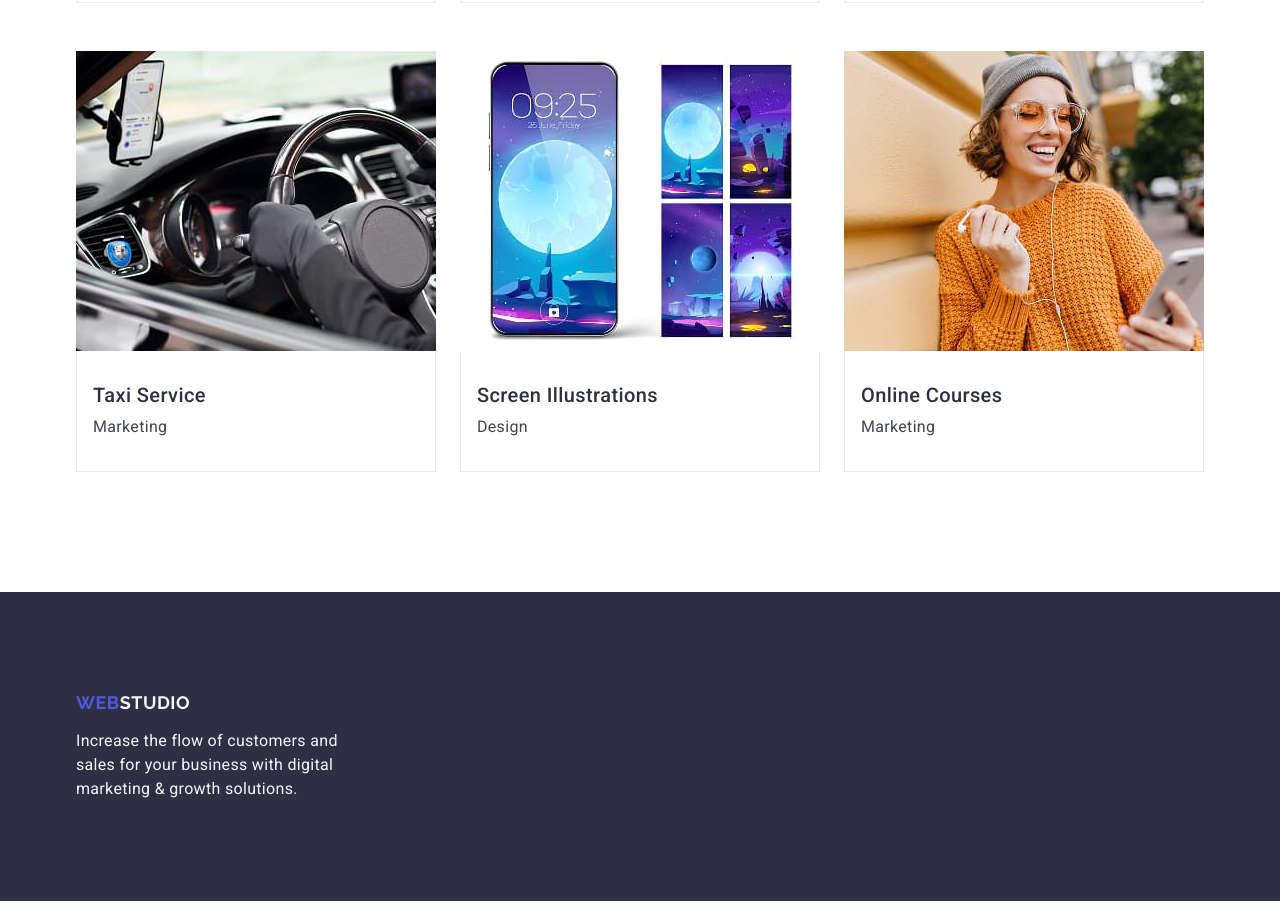
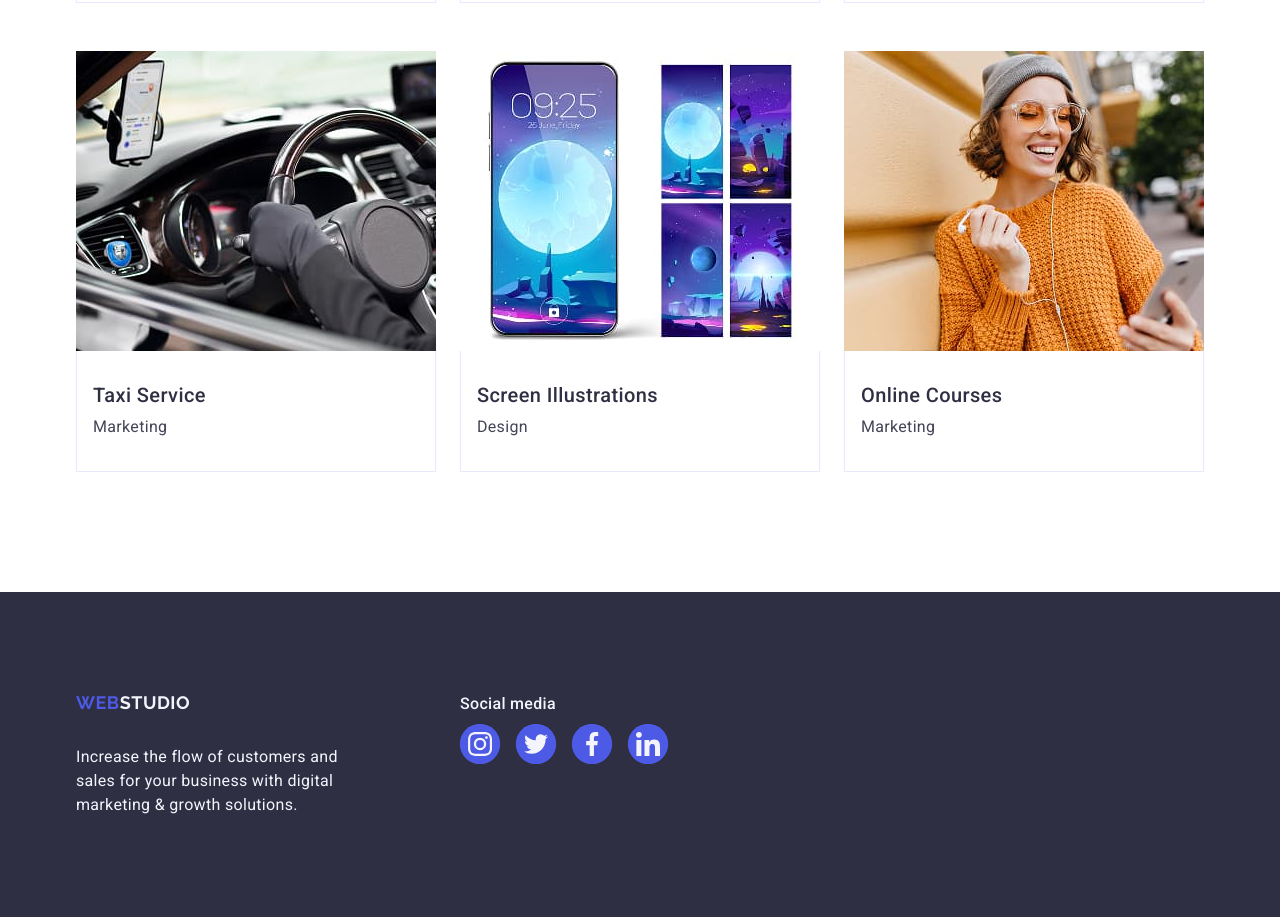
Before and after one commit to ZamorinVolodymyr/goit-markup-hw-04, a plain HTML site: page index.html in a window 1280 px wide. Shown: the part 2567-3484 px from the top of the page. Drawn offline with nearby package versions, Linux system fonts and the light colour scheme.

Commit message:
add 4hw footer

```diff
--- a/css/styles.css
+++ b/css/styles.css
@@ -422,6 +422,18 @@ a {
   padding-bottom: 100px;
 }
 
+.footer-logo-container {
+  max-width: 264px;
+}
+
+.footer-container {
+  display: flex;
+  justify-content: flex-start;
+  align-items: flex-start;
+  flex-wrap: wrap;
+  gap: 120px;
+}
+
 .footer-logo {
   display: inline-block;
   font-family: "Raleway", sans-serif;
@@ -446,4 +458,47 @@ a {
   letter-spacing: 0.02em;
   color: #f4f4fd;
   max-width: 264px;
+  margin-top: 16px;
 }
+
+.footer-contacts-link {
+  display: flex;
+  justify-content: center;
+  align-items: center;
+  width: 100%;
+  height: 100%;
+  background-color: #4d5ae5;
+  border-radius: 50%;
+  transition: background-color 250ms ease-in-out;
+}
+
+.footer-soc-text {
+  font-weight: 500;
+  font-size: 16px;
+  line-height: 150%;
+  letter-spacing: 0.02em;
+  color: var(--white);
+}
+
+.footer-contacts {
+  width: 208px;
+}
+
+.footer-contacts-list {
+  display: flex;
+  justify-content: center;
+  gap: 16px;
+  margin-top: 8px;
+}
+
+.footer-contacts-item {
+  display: inline-block;
+  width: 40px;
+  height: 40px;
+  border-radius: 50%;
+  background-color: #4d5ae5;
+}
+
+.social-icon {
+  fill: #ffffff;
+}
--- a/index.html
+++ b/index.html
@@ -185,28 +185,28 @@
                   <ul class="icon-list">
                     <li class="icon-list-item">
                       <a class="nav-icon" href=""
-                        ><svg class="icon" width="16" height="16">
+                        ><svg class="icon" width="12" height="12">
                           <use href="images/icons.svg#icon-instagram"></use>
                         </svg>
                       </a>
                     </li>
                     <li class="icon-list-item">
                       <a class="nav-icon" href=""
-                        ><svg class="icon" width="16" height="16">
+                        ><svg class="icon" width="12" height="12">
                           <use href="images/icons.svg#icon-twitter"></use>
                         </svg>
                       </a>
                     </li>
                     <li class="icon-list-item">
                       <a class="nav-icon" href=""
-                        ><svg class="icon" width="16" height="16">
+                        ><svg class="icon" width="12" height="12">
                           <use href="images/icons.svg#icon-facebook"></use>
                         </svg>
                       </a>
                     </li>
                     <li class="icon-list-item">
                       <a class="nav-icon" href=""
-                        ><svg class="icon" width="16" height="16">
+                        ><svg class="icon" width="12" height="12">
                           <use href="images/icons.svg#icon-linkedin"></use>
                         </svg>
                       </a>
@@ -427,6 +427,7 @@
 
     <footer class="page-footer">
       <div class="container footer-container">
+        <div class="footer-logo-container">
           <a class="logo footer-logo" href="./index.html"
             >Web<span class="logo-part">Studio</span></a
           >
@@ -435,6 +436,44 @@
             digital marketing & growth solutions.
           </p>
         </div>
+        <div class="footer-contacts">
+          <p class="footer-soc-text">Social media</p>
+          <ul class="footer-contacts-list">
+            <li class="footer-contacts-item">
+              <a class="footer-contacts-link" href="#"
+                ><svg class="social-icon" width="24" height="24">
+                  <use href="./images/icons.svg#icon-instagram"></use>
+                </svg>
+              </a>
+            </li>
+            <li class="footer-contacts-item">
+              <a class="footer-contacts-link" href="#"
+                ><svg class="social-icon" width="24" height="24">
+                  <use href="./images/icons.svg#icon-twitter"></use>
+                </svg>
+              </a>
+            </li>
+
+            <li class="footer-contacts-item">
+              <a class="footer-contacts-link" href="#"
+                ><svg class="social-icon" width="24" height="24">
+                  <use href="./images/icons.svg#icon-facebook"></use>
+                </svg>
+              </a>
+            </li>
+
+            <li class="footer-contacts-item">
+              <a class="footer-contacts-link" href="#"
+              ><svg class="social-icon" width="24" height="24">
+                <use href="./images/icons.svg#icon-linkedin"></use>
+              </svg>
+              </a>
+            </li>
+
+          </ul>
+          </a>
+        </div>
+      </div>
     </footer>
   </body>
 </html>
```
Lines whose indentation alone changed are shown as unchanged.
